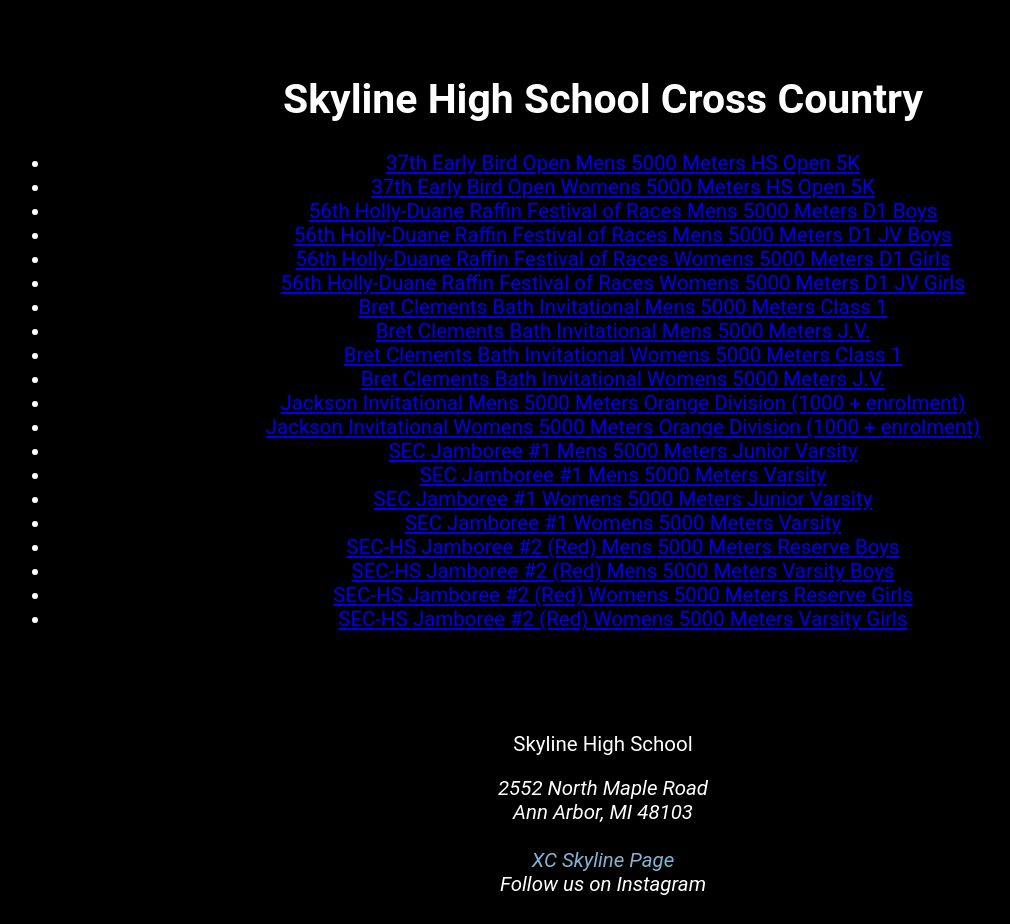
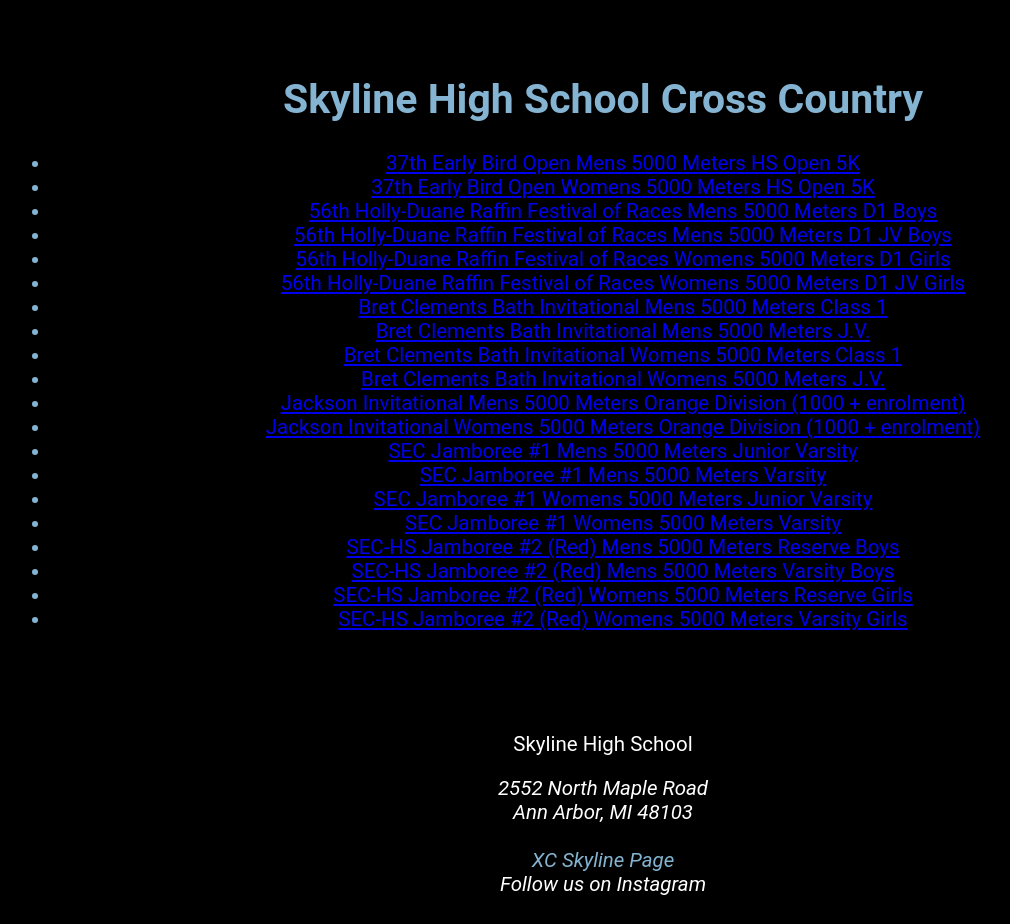
Before and after one commit to eljwu/339-cpd3, a plain HTML site: page meets/index.html in a window 1280 px wide. Shown: the whole page, without its empty margins (37-1047 px from the left). Drawn offline with Linux system fonts and the dark colour scheme.

Commit message:
Add files via upload

```diff
--- a/meets/css/style.css
+++ b/meets/css/style.css
@@ -196,6 +196,7 @@
     }
     header {
         background-color: black;
+        color: #84b4d2;
     }
     table {
         background-color: black;
```
